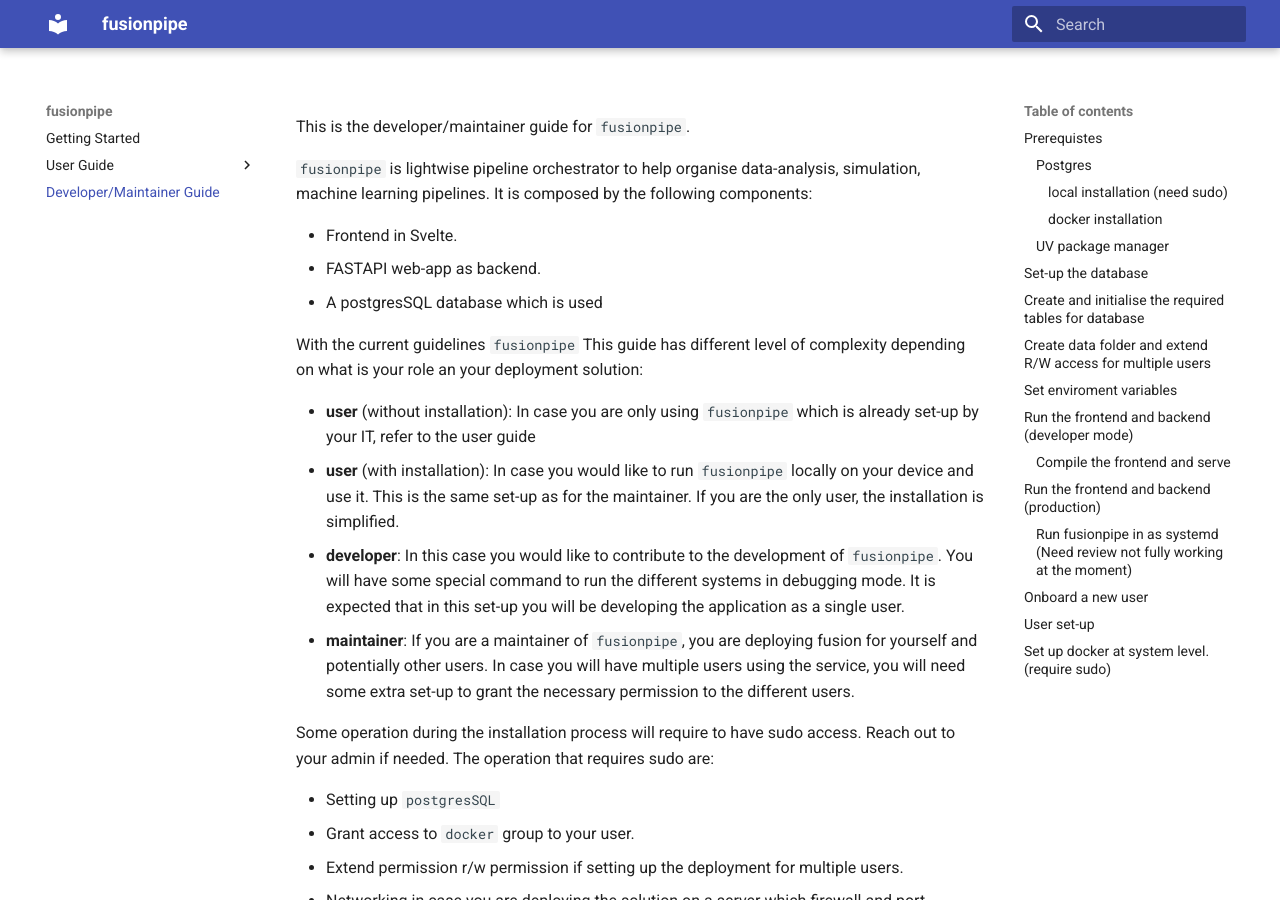
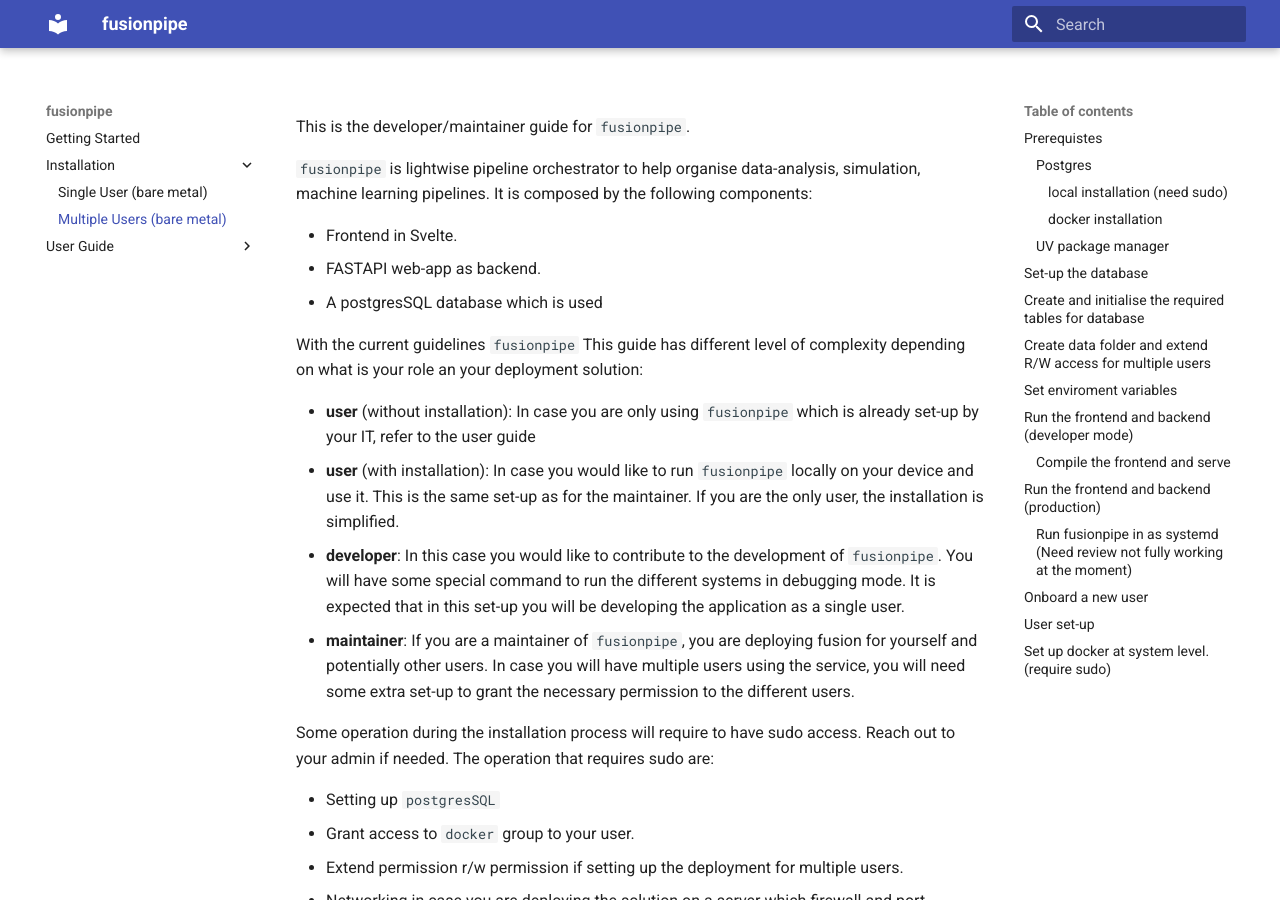
Before and after one commit to francescocarpanese/fusionpipe, an MkDocs documentation site: the page built from docs/docs/dev_maintainer_guide.md, in a window 1280 px wide and 900 px high. Built offline with MkDocs 1.6.1 and Material for MkDocs 9.7.7, drawn with Linux system fonts in a browser that asks for light colours.

Commit message:
adding the link i n the docs folder

```diff
--- a/docs/mkdocs.yml
+++ b/docs/mkdocs.yml
@@ -4,9 +4,12 @@ theme:
 
 nav:
   - Getting Started: intro.md
+  - Installation:
+      - Single User (bare metal): installation_single.md
+      - Multiple Users (bare metal): dev_maintainer_guide.md
   - User Guide:
       - Develop a Node: user_guide/develop_node.md
-  - Developer/Maintainer Guide: dev_maintainer_guide.md
+      - Pipeline Interaction: pipeline_interation.md
 
 
 plugins:
```
